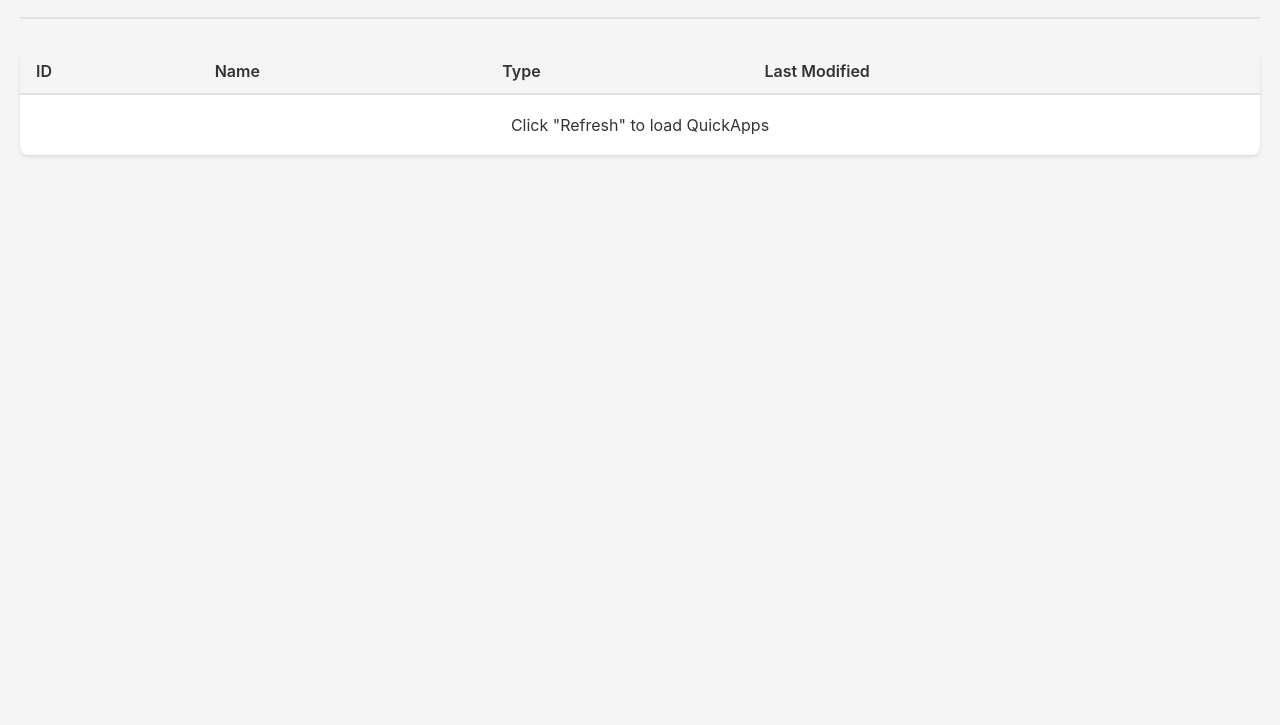
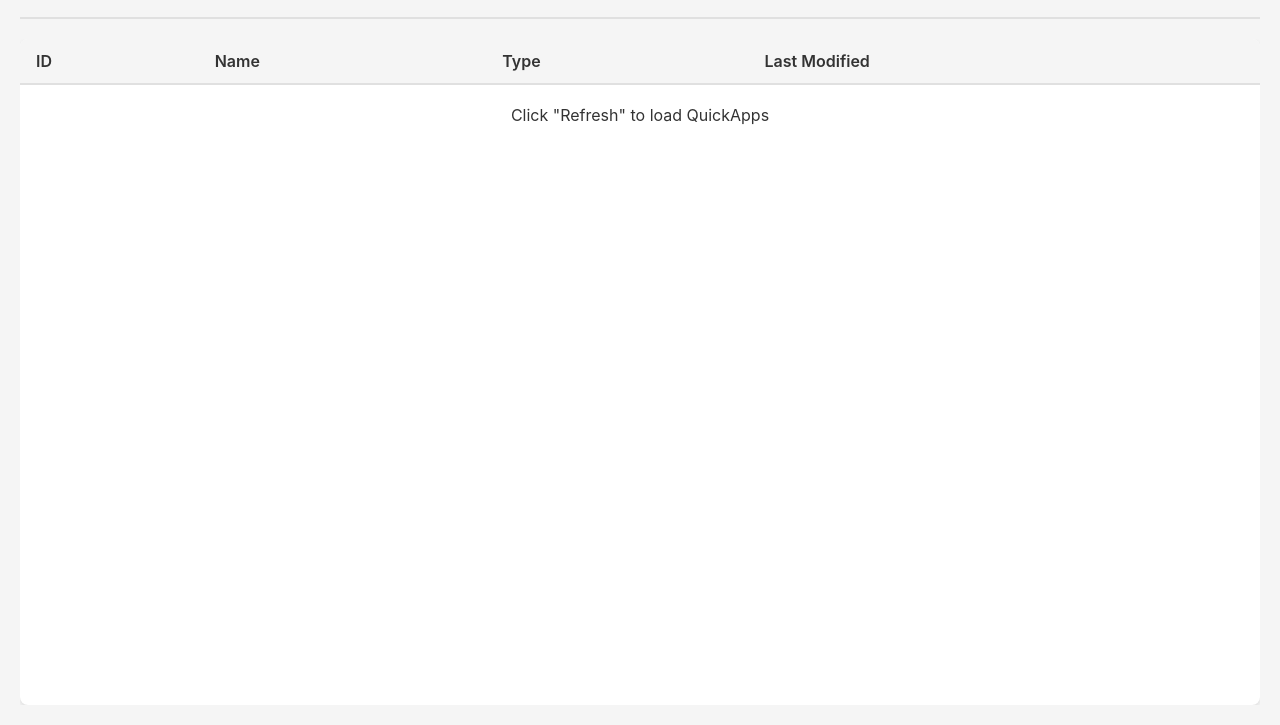
Before and after one commit to jangabrielsson/QuickAppManager, a website: page src/index.html in a window 1280 px wide. Shown: the part 75-800 px from the top of the page. Drawn offline with Linux system fonts and the light colour scheme.

Commit message:
Fix: Make table scroll instead of entire window

```diff
--- a/src/styles.css
+++ b/src/styles.css
@@ -2,6 +2,11 @@
     margin: 0;
     padding: 0;
     box-sizing: border-box;
+}
+
+html, body {
+    height: 100%;
+    overflow: hidden;
 }
 
 body {
@@ -12,6 +17,9 @@ body {
 
 .container {
     width: 100%;
+    height: 100%;
+    display: flex;
+    flex-direction: column;
     padding: 20px;
 }
 
@@ -21,12 +29,21 @@ header {
     align-items: center;
     padding: 20px 0;
     border-bottom: 2px solid #e0e0e0;
-    margin-bottom: 30px;
+    margin-bottom: 20px;
+    flex-shrink: 0;
 }
 
 h1 {
     font-size: 24px;
     color: #1976d2;
+}
+
+main {
+    flex: 1;
+    display: flex;
+    flex-direction: column;
+    min-height: 0;
+    overflow: hidden;
 }
 
 .header-actions {
@@ -146,7 +163,9 @@ h1 {
     background: white;
     border-radius: 8px;
     box-shadow: 0 2px 4px rgba(0,0,0,0.1);
-    overflow: hidden;
+    overflow: auto;
+    flex: 1;
+    min-height: 0;
 }
 
 .quickapp-table {
```
